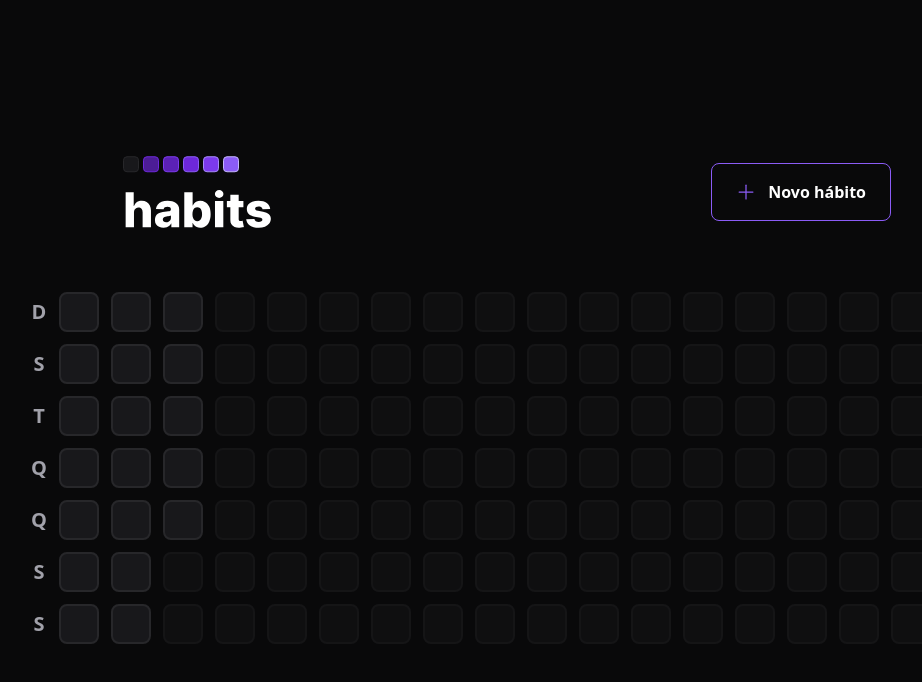
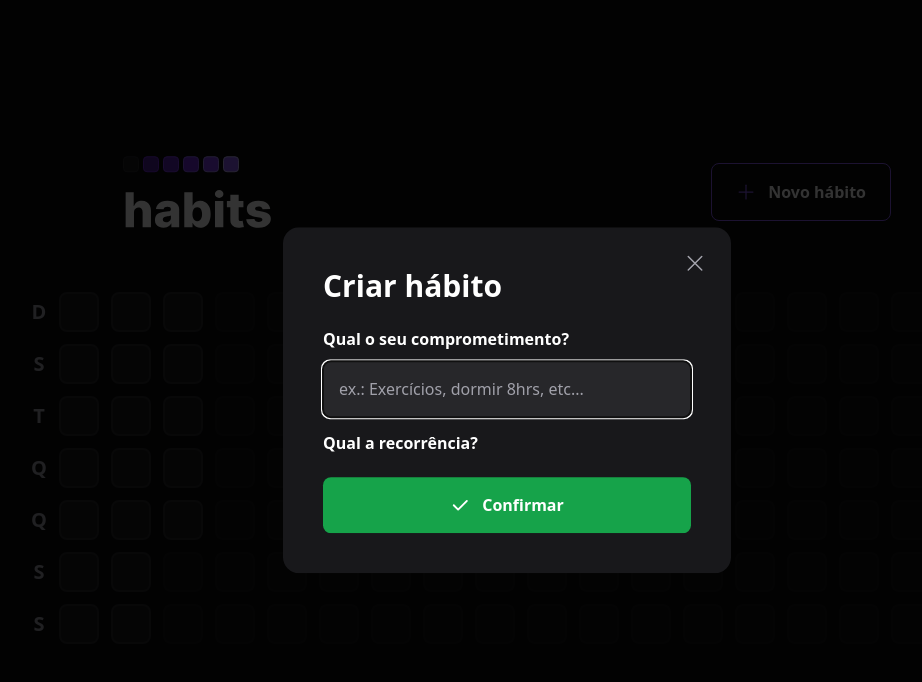
Before and after one commit to rodrigo-dias-silva/nlw-setup, a React (Vite) app in the folder web/: page / in a window 1280 px wide. Both pictures are taken after a click on the button "Novo hábito". Shown: the top 682 px of the page, without its empty margins (133-1055 px from the left). Built offline with nearby package versions, Linux system fonts and the light colour scheme.

Commit message:
atualizaçao e criaçao de componentes, devidamente configurados

```diff
--- a/web/src/components/HabitDay.tsx
+++ b/web/src/components/HabitDay.tsx
@@ -1,5 +1,38 @@
-export default function HabitDay() {
+import * as Popover from '@radix-ui/react-popover';
+import clsx from 'clsx'
+import ProgressBar from './ProgressBar';
+
+interface HabitDayProps {
+  completed: number
+  amount: number
+}
+
+export default function HabitDay({ completed, amount }: HabitDayProps) {
+  const completedPercentage = Math.round((completed / amount) * 100)
+
   return (
-    <div className="w-10 h-10 bg-zinc-900 border-2 border-zinc-800 rounded-lg"></div>
+    <Popover.Root>
+      <Popover.Trigger
+        className={clsx('w-10 h-10 bg-zinc-900 border-2 border-zinc-800 rounded-lg', {
+          'bg-zinc-900 border-zinc-800': completedPercentage === 0,
+          'bg-violet-900 border-violet-700': completedPercentage > 0 && completedPercentage < 20,
+          'bg-violet-800 border-violet-600': completedPercentage >= 20 && completedPercentage < 40,
+          'bg-violet-700 border-violet-500': completedPercentage >= 40 && completedPercentage < 60,
+          'bg-violet-600 border-violet-500': completedPercentage >= 60 && completedPercentage < 80,
+          'bg-violet-500 border-violet-400': completedPercentage >= 80,
+        })} />
+
+      <Popover.Portal>
+        <Popover.Content className='min-w-[320px] p-6 rounded-2xl bg-zinc-900 flex flex-col'>
+          <span className='font-semibold text-zinc-400'>quinta-feira</span>
+          <span className='mt-1 font-extrabold leading-tight text-3xl'>19/01</span>
+
+          <ProgressBar progress={50} />
+
+          <Popover.Arrow className='fill-zinc-900' height={8} width={18} />
+        </Popover.Content>
+      </Popover.Portal>
+
+    </Popover.Root>
   )
 }
--- a/web/src/components/Header.tsx
+++ b/web/src/components/Header.tsx
@@ -1,18 +1,41 @@
-import { Plus } from 'phosphor-react'
+import { Plus, X } from 'phosphor-react'
+import * as Dialog from '@radix-ui/react-dialog';
 
 import logoImg from '../assets/Logo.svg'
+import NewHabitForm from './NewHabitForm';
 
 export default function Header() {
   return (
     <div className='w-full max-w-3xl mx-auto flex items-center justify-between'>
       <img src={logoImg} alt='Habits logo' />
-      <button
-        type='button'
-        className='border border-violet-500 font-semibold rounded-lg px-6 py-4 flex gap-3 items-center hover:border-violet-300'
-      >
-        <Plus size={20} className='text-violet-500' />
-        Novo hábito
-      </button>
+
+      <Dialog.Root>
+        <Dialog.Trigger
+          type='button'
+          className='border border-violet-500 font-semibold rounded-lg px-6 py-4 flex gap-3 items-center hover:border-violet-300'
+        >
+          <Plus size={20} className='text-violet-500' />
+          Novo hábito
+        </Dialog.Trigger>
+
+        <Dialog.Portal>
+          <Dialog.Overlay className='w-screen h-screen bg-black/80 fixed inset-0' />
+
+          <Dialog.Content className='absolute p-10 bg-zinc-900 rounded-2xl w-full max-w-md top-1/2 left-1/2 -translate-x-1/2 -translate-y-1/2'>
+            <Dialog.Close className='absolute right-6 top-6 text-zinc-400 hover:text-zinc-200'>
+              <X size={24} aria-label='Fechar' />
+            </Dialog.Close>
+
+            <Dialog.Title className='text-3xl leading-tight font-extrabold'>
+              Criar hábito
+            </Dialog.Title>
+
+            <NewHabitForm />
+
+          </Dialog.Content>
+        </Dialog.Portal>
+
+      </Dialog.Root>
     </div>
   )
 }
--- /dev/null
+++ b/web/src/components/NewHabitForm.tsx
@@ -0,0 +1,28 @@
+import { Check } from 'phosphor-react'
+
+export default function NewHabitForm() {
+  return (
+    <form className='w-full flex flex-col mt-6'>
+      <label htmlFor='title' className='font-semibold leading-tight'>
+        Qual o seu comprometimento?
+      </label>
+
+      <input
+        className='p-4 rounded-lg mt-3 bg-zinc-800 text-white placeholder:text-zinc-400'
+        type={'text'}
+        id='title'
+        placeholder='ex.: Exercícios, dormir 8hrs, etc...'
+        autoFocus
+      />
+
+      <label htmlFor="" className='font-semibold leading-tight mt-4'>
+        Qual a recorrência?
+      </label>
+
+      <button type="submit" className='mt-6 rounded-lg p-4 flex items-center font-semibold justify-center bg-green-600 gap-3 hover:bg-green-400'>
+        <Check size={20} weight='bold' />
+        Confirmar
+      </button>
+    </form>
+  )
+}
--- /dev/null
+++ b/web/src/components/ProgressBar.tsx
@@ -0,0 +1,14 @@
+interface ProgressBarProps {
+  progress: number
+}
+
+export default function ProgressBar(props: ProgressBarProps) {
+  return (
+    <div className="h-3 rounded-xl bg-zinc-700 w-full mt-4">
+      <div
+        className="h-3 rounded-xl bg-violet-600"
+        style={{ width: `${props.progress}%` }}
+      />
+    </div>
+  )
+}
--- a/web/src/components/SummaryTable.tsx
+++ b/web/src/components/SummaryTable.tsx
@@ -26,7 +26,13 @@
 
       <div className="grid grid-rows-7 grid-flow-col gap-3">
         {summaryDates.map(date => {
-          return <HabitDay key={date.toString()} />
+          return (
+            <HabitDay
+              amount={10}
+              completed={Math.round(Math.random() * 10)}
+              key={date.toString()}
+            />
+          )
         })}
 
         {amountOfDaysToFill > 0 && Array.from({ length: amountOfDaysToFill }).map((_, i) => {
```
